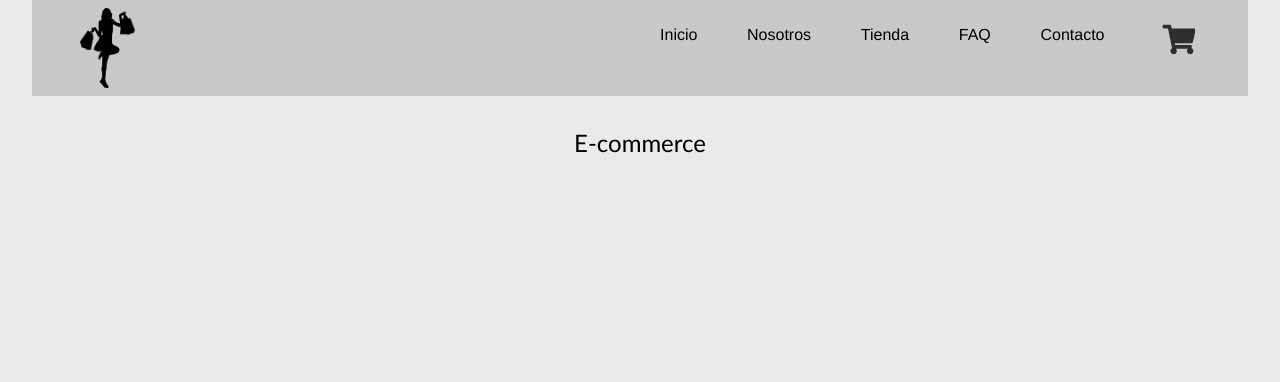
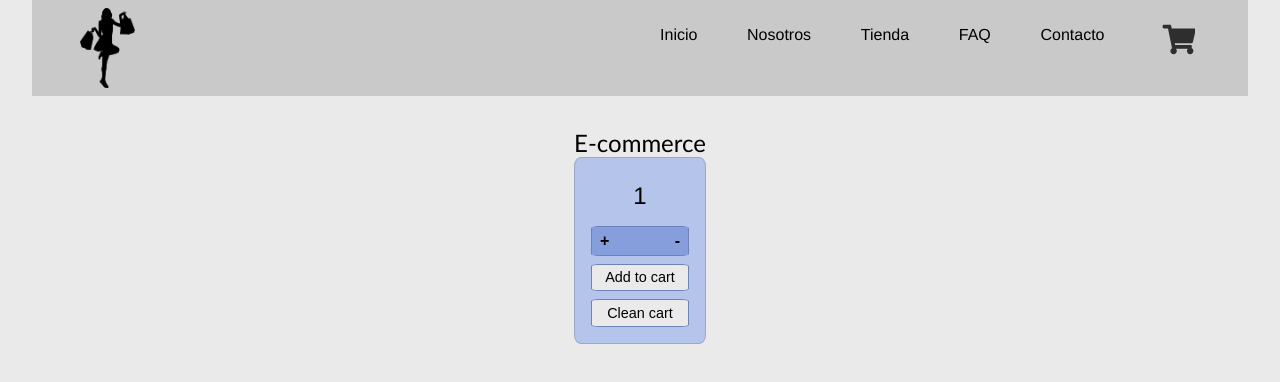
Before and after one commit to Luadanchu/ecommerce-React.js, a React (Create React App) app: page / in a window 1280 px wide. Shown: the top 382 px of the page. Built offline with nearby package versions, Linux system fonts and the light colour scheme.

Commit message:
ItemCount

```diff
--- a/package.json
+++ b/package.json
@@ -35,5 +35,10 @@
       "last 1 firefox version",
       "last 1 safari version"
     ]
+  },
+  "devDependencies": {
+    "@babel/cli": "^7.17.10",
+    "@babel/core": "^7.18.5",
+    "@babel/preset-env": "^7.18.2"
   }
 }
--- a/src/App.js
+++ b/src/App.js
@@ -6,12 +6,12 @@ import NavBar from './components/NavBar';
 
 function App() {
   return (
-    <div className="App">
+    <div className="App" >
       <header>
         <img className="logoNav" src='/imagenes/navLogo.png' alt="logo" />
-        <NavBar/>
+        <NavBar />
       </header>
-      <ItemListContainer greeting={"E-commerce"}></ItemListContainer>
+      <ItemListContainer greeting={"E-commerce"} ></ItemListContainer>
     </div>
   );
 }
--- /dev/null
+++ b/src/components/ItemCount/index.jsx
@@ -0,0 +1,41 @@
+
+import React from 'react'
+import './style.css'
+import { useState } from 'react'
+
+const ItemCount = ( {handleAdd, stock, initial} ) => {
+
+    const [count, setCount] = useState(initial)
+
+    const onAdd = () =>{
+
+      if (count <= stock - 1){
+      setCount(count + 1)
+      }
+    }
+
+    const onDecrement = () =>{
+      if (count !== 0){
+        setCount(count - 1)
+      }
+    }
+
+    const resetCount = () => {
+      setCount(0)
+      console.log("Se eliminó del carrito")
+    }
+
+  return (
+    <div className='buttonCard' >
+      <p className='txtCant' >{count}</p>
+        <div className='buttons' >
+          <button onClick={onAdd} className='buttonAddDec' >+</button>
+          <button onClick={onDecrement} className='buttonAddDec' >-</button>
+        </div>
+        <button onClick={handleAdd} className='buttonAddToCart' >Add to cart</button>
+        <button onClick={resetCount} className='buttonCleanCart' >Clean cart</button>
+    </div>
+  )
+}
+
+export default ItemCount
--- /dev/null
+++ b/src/components/ItemCount/style.css
@@ -0,0 +1,47 @@
+.buttonCard{
+    display: flex;
+    flex-direction: column;
+    justify-content: center;
+    align-items: center;
+    padding: 1rem;
+    border: 1px solid #9ca8c8;
+    border-radius: 5%;
+    background-color: #b5c4ea;
+}
+
+.txtCant{
+    font-family: 'Franklin Gothic Medium', 'Arial Narrow', Arial, sans-serif;
+    font-size: 1.5rem;
+    padding: .5rem 0 1rem 0;
+}
+
+.buttons{
+    width: 100%;
+    margin-bottom: .5rem;
+    display: flex;
+    flex-direction: row;
+    justify-content: space-between;
+    background-color: #879edd;
+    border: 1px solid #6f82b6;
+    border-radius: 8%;
+}
+.buttonAddDec{
+    padding: .3rem .5rem;
+    background-color: #879edd;
+    border: none;
+    font-size: 1rem;
+    font-weight: 600;
+}
+
+.buttonAddToCart,
+.buttonCleanCart{
+    width: 100%;
+    padding: .3rem;
+    background-color: #eaeaea;
+    border: 1px solid #6f82b6;
+    border-radius: 8%;
+    font-size: .9rem;
+}
+.buttonCleanCart{
+    margin-top: .5rem;
+}
--- a/src/components/ItemListContainer/index.jsx
+++ b/src/components/ItemListContainer/index.jsx
@@ -1,10 +1,17 @@
 import React from 'react'
+import ItemCount from '../ItemCount'
 import './style.css'
 
 const ItemListContainer = ({ greeting }) => {
+
+  const handleAdd= () =>{
+    console.log("Se agregó al carrito") //Alert?
+  }
   return (
     <div>
         <p className='texto'>{greeting}</p>
+
+        <ItemCount handleAdd={handleAdd} initial={1} stock={3} />
     </div>
   )
 }
```
Also changed, not shown: 1 other file (tests, documents, lock files or other folders).
